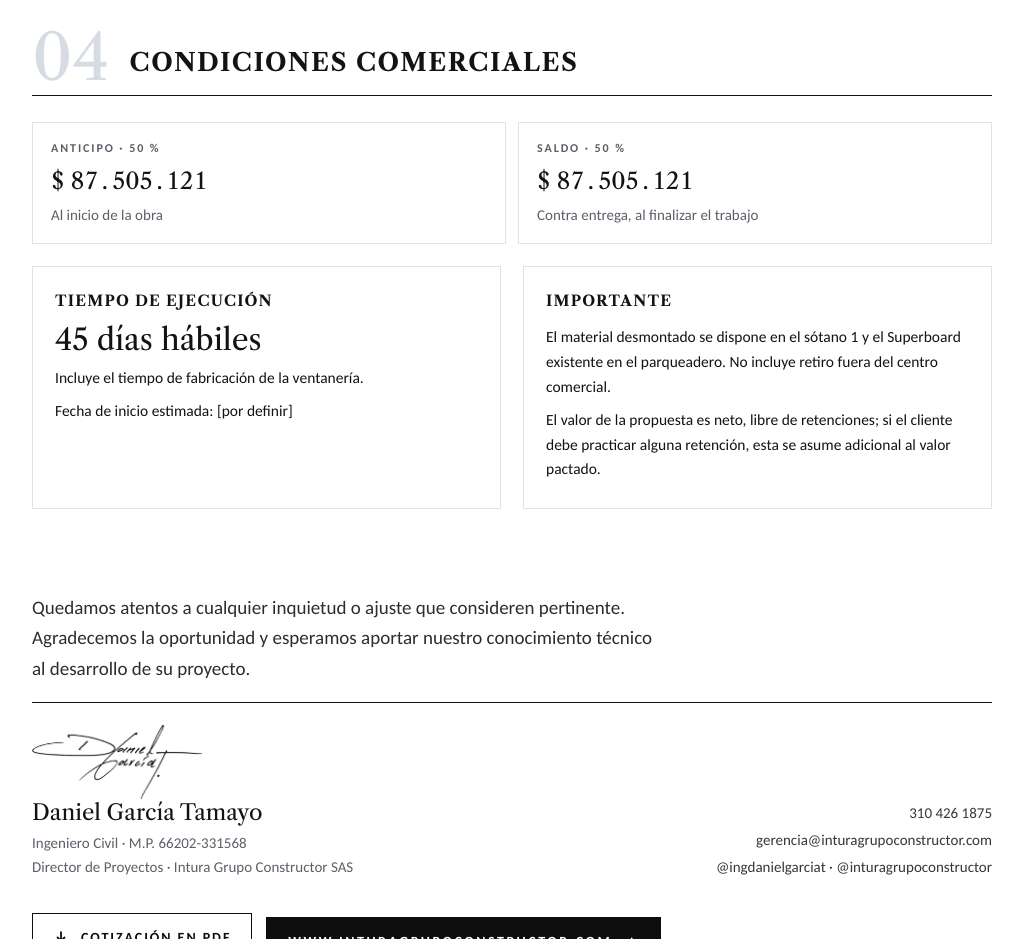
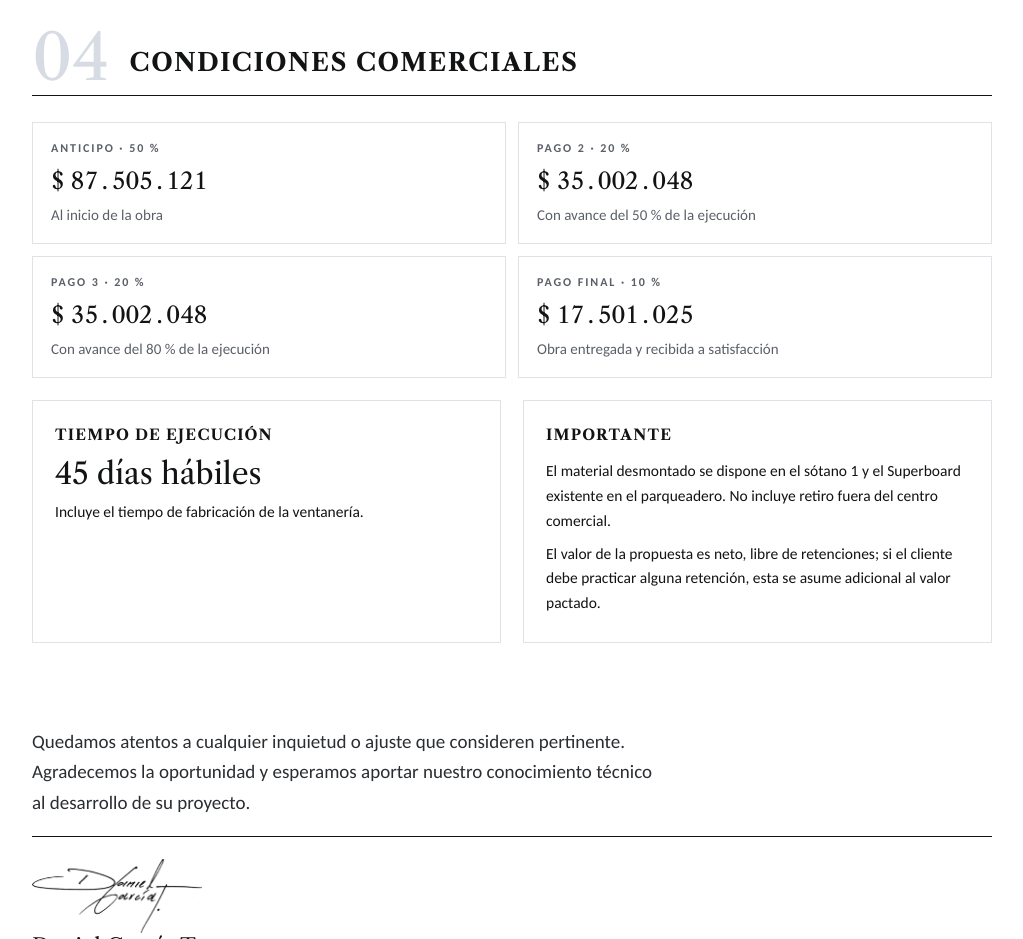
Before and after one commit to inturagrupoconstructor-crypto/intura-web, a plain HTML site: page propuestas/victoria-ventaneria-piso4/index.html in a window 1280 px wide. Shown: the part 4880-5819 px from the top of the page, without its empty margins (128-1151 px from the left). Drawn offline with nearby package versions, Linux system fonts and the light colour scheme; a web font is replaced by a local one.

Commit message:
camibios cot

```diff
--- a/propuestas/victoria-ventaneria-piso4/index.html
+++ b/propuestas/victoria-ventaneria-piso4/index.html
@@ -519,10 +519,12 @@ p{max-width:68ch}
       <div class="sec-h"><span class="n">04</span><h2>Condiciones comerciales</h2></div>
       <div class="pay num">
         <div class="row"><span class="lbl">Anticipo · 50 %</span><span class="v">$ 87.505.121</span><span class="w">Al inicio de la obra</span></div>
-        <div class="row"><span class="lbl">Saldo · 50 %</span><span class="v">$ 87.505.121</span><span class="w">Contra entrega, al finalizar el trabajo</span></div>
+        <div class="row"><span class="lbl">Pago 2 · 20 %</span><span class="v">$ 35.002.048</span><span class="w">Con avance del 50 % de la ejecución</span></div>
+        <div class="row"><span class="lbl">Pago 3 · 20 %</span><span class="v">$ 35.002.048</span><span class="w">Con avance del 80 % de la ejecución</span></div>
+        <div class="row"><span class="lbl">Pago final · 10 %</span><span class="v">$ 17.501.025</span><span class="w">Obra entregada y recibida a satisfacción</span></div>
       </div>
       <div class="cnd">
-        <div class="card"><h3>Tiempo de ejecución</h3><p><b style="font-family:var(--serif);font-weight:400;font-size:30px;line-height:1">45 días hábiles</b></p><p>Incluye el tiempo de fabricación de la ventanería.</p><p>Fecha de inicio estimada: [por definir]</p></div>
+        <div class="card"><h3>Tiempo de ejecución</h3><p><b style="font-family:var(--serif);font-weight:400;font-size:30px;line-height:1">45 días hábiles</b></p><p>Incluye el tiempo de fabricación de la ventanería.</p></div>
         <div class="card"><h3>Importante</h3><p>El material desmontado se dispone en el sótano 1 y el Superboard existente en el parqueadero. No incluye retiro fuera del centro comercial.</p><p>El valor de la propuesta es neto, libre de retenciones; si el cliente debe practicar alguna retención, esta se asume adicional al valor pactado.</p></div>
       </div>
     </section>
```
Also changed, not shown: 1 other file.
